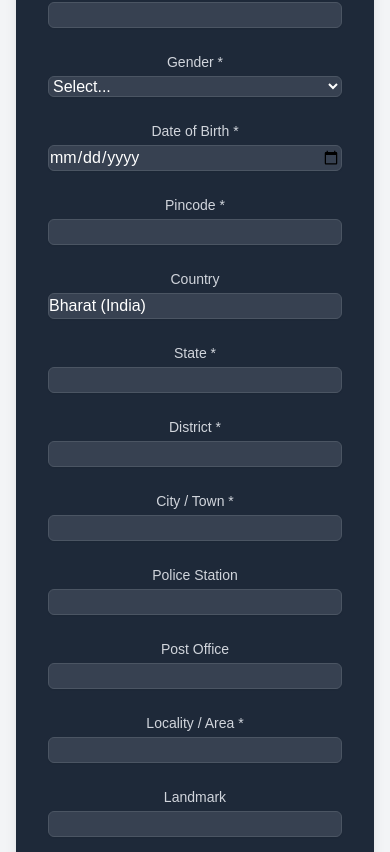
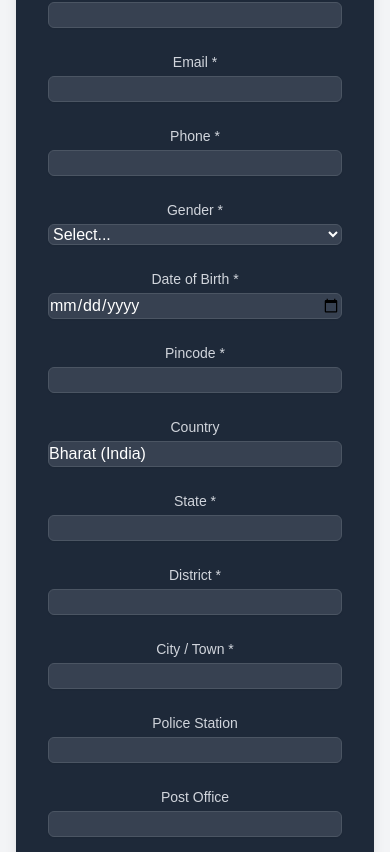
Before and after one commit to panaccospr-arch/prelaunch-data, a Next.js app: page / in a window 390 px wide. Shown: the part 1152-2004 px from the top of the page. Built offline with nearby package versions, Linux system fonts and the light colour scheme.

Commit message:
feat: add email and phone to form and schema

```diff
--- a/src/components/RegistrationForm.tsx
+++ b/src/components/RegistrationForm.tsx
@@ -1,12 +1,13 @@
 'use client';
 
 import { useForm, SubmitHandler } from 'react-hook-form';
-import { useState } from 'react'; // Import useState for loading states
+import { useState } from 'react';
 
-// Define the structure for ALL form fields
 type FormInputs = {
   fName: string;
   lName: string;
+  email: string; // Added field
+  phone: string; // Added field
   gender: string;
   dateOfBirth: string;
   pincode: string;
@@ -35,7 +36,6 @@ export default function RegistrationForm() {
     }
   });
 
-  // THIS IS THE UPDATED FUNCTION
   const onSubmit: SubmitHandler<FormInputs> = async (data) => {
     setIsSubmitting(true);
     setSubmitMessage('');
@@ -43,22 +43,16 @@ export default function RegistrationForm() {
     try {
       const response = await fetch('/api/register', {
         method: 'POST',
-        headers: {
-          'Content-Type': 'application/json',
-        },
+        headers: { 'Content-Type': 'application/json' },
         body: JSON.stringify(data),
       });
 
       const result = await response.json();
-
       if (!response.ok) {
         throw new Error(result.message || 'Something went wrong');
       }
-
       setSubmitMessage('Submission successful! We truly appreciate your contribution.');
-
     } catch (error) {
-      // This is the updated, type-safe error handling
       if (error instanceof Error) {
         setSubmitMessage(`Error: ${error.message}`);
       } else {
@@ -75,7 +69,6 @@ export default function RegistrationForm() {
       <p className="text-center text-gray-400 mb-6">Fields marked with * are required.</p>
 
       <form noValidate onSubmit={handleSubmit(onSubmit)} className="space-y-6">
-        {/* All form fields remain the same as before... */}
         <div className="grid grid-cols-1 md:grid-cols-2 gap-6">
           {/* First Name */}
           <div>
@@ -90,108 +83,37 @@ export default function RegistrationForm() {
             <input id="lName" {...register("lName")} className="mt-1 block w-full input-style" />
           </div>
 
-          {/* Gender */}
+          {/* Email */}
           <div>
-            <label htmlFor="gender" className="block text-sm font-medium text-gray-300">Gender *</label>
-            <select id="gender" {...register("gender", { required: "Please select a gender." })} className="mt-1 block w-full input-style">
-              <option value="">Select...</option>
-              <option value="male">Male</option>
-              <option value="female">Female</option>
-              <option value="other">Other</option>
-            </select>
-            {errors.gender && <p className="mt-1 text-sm text-red-400">{errors.gender.message}</p>}
+            <label htmlFor="email" className="block text-sm font-medium text-gray-300">Email *</label>
+            <input id="email" type="email" {...register("email", { required: "Email is required.", pattern: { value: /^\S+@\S+$/i, message: "Invalid email address." } })} className="mt-1 block w-full input-style" />
+            {errors.email && <p className="mt-1 text-sm text-red-400">{errors.email.message}</p>}
           </div>
 
-          {/* Date of Birth */}
+          {/* Phone */}
           <div>
-            <label htmlFor="dateOfBirth" className="block text-sm font-medium text-gray-300">Date of Birth *</label>
-            <input type="date" id="dateOfBirth" {...register("dateOfBirth", { required: "Date of Birth is required." })} className="mt-1 block w-full input-style" />
-            {errors.dateOfBirth && <p className="mt-1 text-sm text-red-400">{errors.dateOfBirth.message}</p>}
+            <label htmlFor="phone" className="block text-sm font-medium text-gray-300">Phone *</label>
+            <input id="phone" type="tel" {...register("phone", { required: "Phone number is required." })} className="mt-1 block w-full input-style" />
+            {errors.phone && <p className="mt-1 text-sm text-red-400">{errors.phone.message}</p>}
           </div>
 
-          {/* Pincode */}
-          <div>
-            <label htmlFor="pincode" className="block text-sm font-medium text-gray-300">Pincode *</label>
-            <input id="pincode" {...register("pincode", { required: "Pincode is required." })} className="mt-1 block w-full input-style" />
-            {errors.pincode && <p className="mt-1 text-sm text-red-400">{errors.pincode.message}</p>}
-          </div>
-
-          {/* Country */}
-          <div>
-            <label htmlFor="country" className="block text-sm font-medium text-gray-300">Country</label>
-            <input id="country" {...register("country")} readOnly className="mt-1 block w-full input-style bg-gray-600" />
-          </div>
-
-          {/* State */}
-          <div>
-            <label htmlFor="state" className="block text-sm font-medium text-gray-300">State *</label>
-            <input id="state" {...register("state", { required: "State is required." })} className="mt-1 block w-full input-style" />
-            {errors.state && <p className="mt-1 text-sm text-red-400">{errors.state.message}</p>}
-          </div>
-
-          {/* District */}
-          <div>
-            <label htmlFor="district" className="block text-sm font-medium text-gray-300">District *</label>
-            <input id="district" {...register("district", { required: "District is required." })} className="mt-1 block w-full input-style" />
-            {errors.district && <p className="mt-1 text-sm text-red-400">{errors.district.message}</p>}
-          </div>
-
-          {/* City / Town */}
-          <div>
-            <label htmlFor="city" className="block text-sm font-medium text-gray-300">City / Town *</label>
-            <input id="city" {...register("city", { required: "City / Town is required." })} className="mt-1 block w-full input-style" />
-            {errors.city && <p className="mt-1 text-sm text-red-400">{errors.city.message}</p>}
-          </div>
-
-          {/* Police Station */}
-          <div>
-            <label htmlFor="policeStation" className="block text-sm font-medium text-gray-300">Police Station</label>
-            <input id="policeStation" {...register("policeStation")} className="mt-1 block w-full input-style" />
-          </div>
-
-          {/* Post Office */}
-          <div>
-            <label htmlFor="postOffice" className="block text-sm font-medium text-gray-300">Post Office</label>
-            <input id="postOffice" {...register("postOffice")} className="mt-1 block w-full input-style" />
-          </div>
-
-          {/* Locality / Area */}
-          <div>
-            <label htmlFor="locality" className="block text-sm font-medium text-gray-300">Locality / Area *</label>
-            <input id="locality" {...register("locality", { required: "Locality / Area is required." })} className="mt-1 block w-full input-style" />
-            {errors.locality && <p className="mt-1 text-sm text-red-400">{errors.locality.message}</p>}
-          </div>
-
-          {/* Landmark */}
-          <div className="md:col-span-2">
-            <label htmlFor="landmark" className="block text-sm font-medium text-gray-300">Landmark</label>
-            <input id="landmark" {...register("landmark")} className="mt-1 block w-full input-style" />
-          </div>
+          {/* Other fields... */}
+          <div><label htmlFor="gender" className="block text-sm font-medium text-gray-300">Gender *</label><select id="gender" {...register("gender", { required: "Please select a gender." })} className="mt-1 block w-full input-style"><option value="">Select...</option><option value="male">Male</option><option value="female">Female</option><option value="other">Other</option></select>{errors.gender && <p className="mt-1 text-sm text-red-400">{errors.gender.message}</p>}</div>
+          <div><label htmlFor="dateOfBirth" className="block text-sm font-medium text-gray-300">Date of Birth *</label><input type="date" id="dateOfBirth" {...register("dateOfBirth", { required: "Date of Birth is required." })} className="mt-1 block w-full input-style" />{errors.dateOfBirth && <p className="mt-1 text-sm text-red-400">{errors.dateOfBirth.message}</p>}</div>
+          <div><label htmlFor="pincode" className="block text-sm font-medium text-gray-300">Pincode *</label><input id="pincode" {...register("pincode", { required: "Pincode is required." })} className="mt-1 block w-full input-style" />{errors.pincode && <p className="mt-1 text-sm text-red-400">{errors.pincode.message}</p>}</div>
+          <div><label htmlFor="country" className="block text-sm font-medium text-gray-300">Country</label><input id="country" {...register("country")} readOnly className="mt-1 block w-full input-style bg-gray-600" /></div>
+          <div><label htmlFor="state" className="block text-sm font-medium text-gray-300">State *</label><input id="state" {...register("state", { required: "State is required." })} className="mt-1 block w-full input-style" />{errors.state && <p className="mt-1 text-sm text-red-400">{errors.state.message}</p>}</div>
+          <div><label htmlFor="district" className="block text-sm font-medium text-gray-300">District *</label><input id="district" {...register("district", { required: "District is required." })} className="mt-1 block w-full input-style" />{errors.district && <p className="mt-1 text-sm text-red-400">{errors.district.message}</p>}</div>
+          <div><label htmlFor="city" className="block text-sm font-medium text-gray-300">City / Town *</label><input id="city" {...register("city", { required: "City / Town is required." })} className="mt-1 block w-full input-style" />{errors.city && <p className="mt-1 text-sm text-red-400">{errors.city.message}</p>}</div>
+          <div><label htmlFor="policeStation" className="block text-sm font-medium text-gray-300">Police Station</label><input id="policeStation" {...register("policeStation")} className="mt-1 block w-full input-style" /></div>
+          <div><label htmlFor="postOffice" className="block text-sm font-medium text-gray-300">Post Office</label><input id="postOffice" {...register("postOffice")} className="mt-1 block w-full input-style" /></div>
+          <div><label htmlFor="locality" className="block text-sm font-medium text-gray-300">Locality / Area *</label><input id="locality" {...register("locality", { required: "Locality / Area is required." })} className="mt-1 block w-full input-style" />{errors.locality && <p className="mt-1 text-sm text-red-400">{errors.locality.message}</p>}</div>
+          <div className="md:col-span-2"><label htmlFor="landmark" className="block text-sm font-medium text-gray-300">Landmark</label><input id="landmark" {...register("landmark")} className="mt-1 block w-full input-style" /></div>
         </div>
-
-        {/* Terms and Service */}
-        <div className="flex items-center">
-          <input
-            id="agreeToTerms"
-            type="checkbox"
-            {...register("agreeToTerms", { required: "You must agree to the terms and services." })}
-            className="h-4 w-4 rounded border-gray-500 bg-gray-700 text-blue-600 focus:ring-blue-500"
-          />
-          <label htmlFor="agreeToTerms" className="ml-2 block text-sm text-gray-300">
-            I agree to the <a href="#" className="underline">Terms of Service and Privacy Policy</a> and consent to receive communications from Panacco.
-          </label>
-        </div>
+        <div className="flex items-center"><input id="agreeToTerms" type="checkbox" {...register("agreeToTerms", { required: "You must agree to the terms and services." })} className="h-4 w-4 rounded border-gray-500 bg-gray-700 text-blue-600 focus:ring-blue-500" /><label htmlFor="agreeToTerms" className="ml-2 block text-sm text-gray-300">I agree to the <a href="#" className="underline">Terms of Service and Privacy Policy</a> and consent to receive communications from Panacco.</label></div>
         {errors.agreeToTerms && <p className="mt-1 text-sm text-red-400">{errors.agreeToTerms.message}</p>}
-
-        {/* Submit Button */}
-        <div>
-          <button type="submit" disabled={isSubmitting} className="w-full submit-button-style disabled:bg-gray-500">
-            {isSubmitting ? 'Submitting...' : 'Submit Information'}
-          </button>
-        </div>
-
-        {/* Submission Message */}
-        {submitMessage && <p className="text-center text-green-400">{submitMessage}</p>}
+        <div><button type="submit" disabled={isSubmitting} className="w-full submit-button-style disabled:bg-gray-500">{isSubmitting ? 'Submitting...' : 'Submit Information'}</button></div>
+        {submitMessage && <p className={`text-center ${submitMessage.startsWith('Error') ? 'text-red-400' : 'text-green-400'}`}>{submitMessage}</p>}
       </form>
     </div>
   );
```
Also changed, not shown: 2 other files (tests, documents, lock files or other folders).
